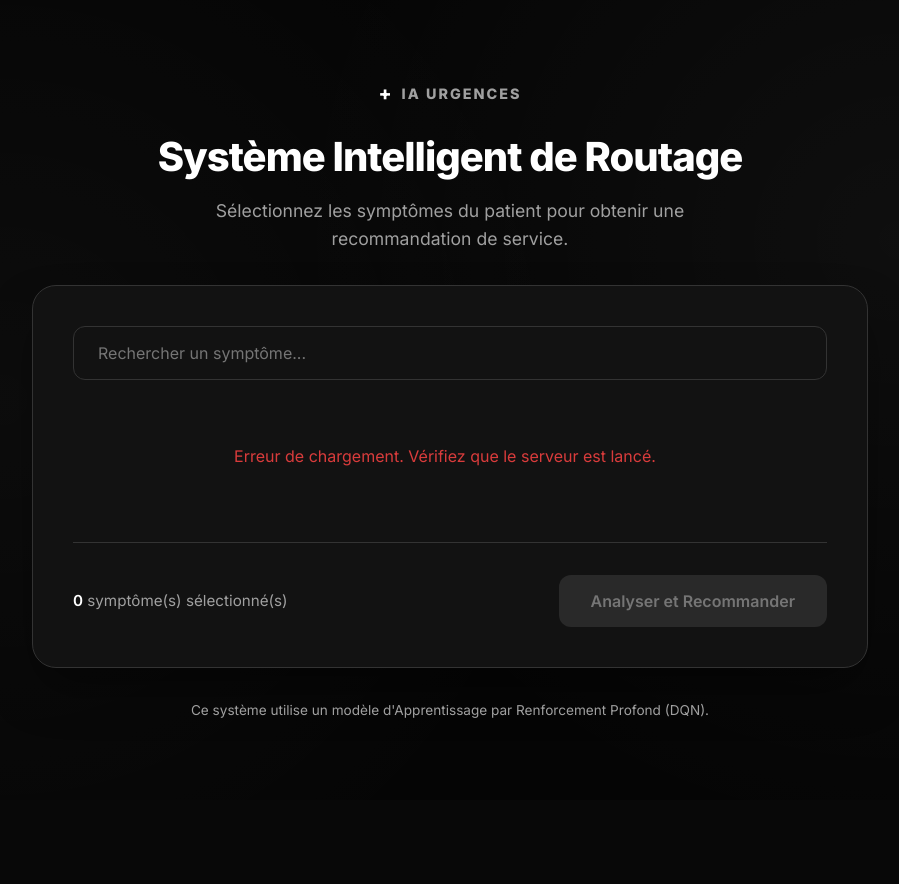
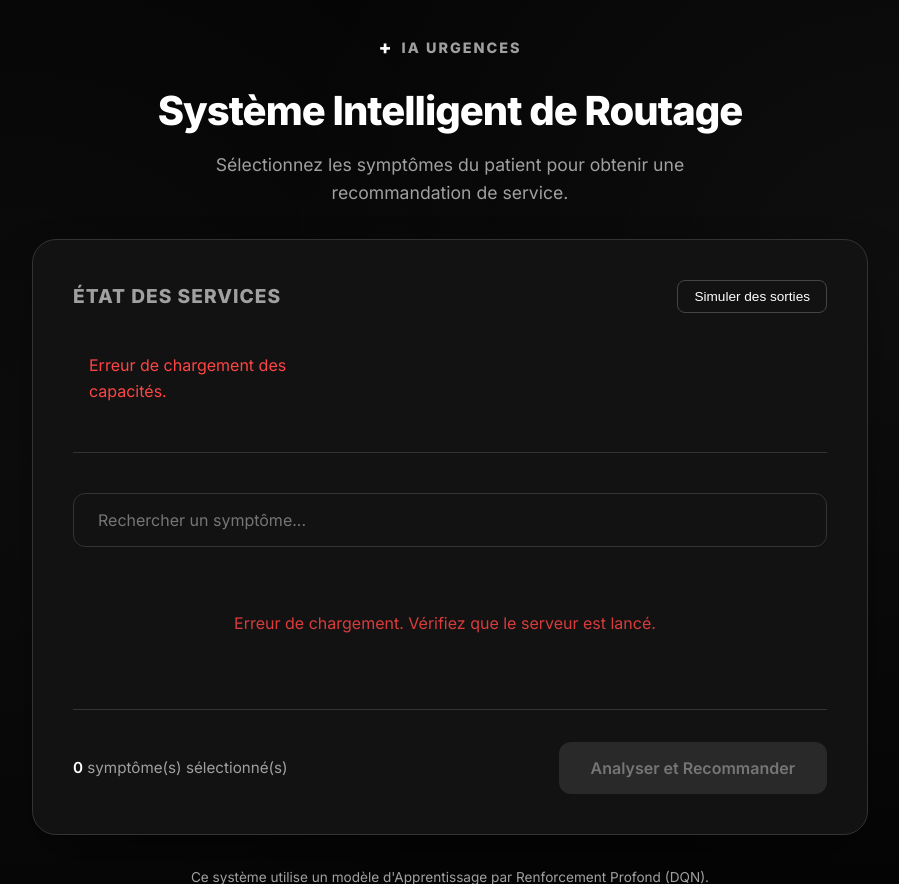
Before and after one commit to ZakiX0101/Syst-me-Intelligent-de-Routage-aux-Urgences, a Flask app: page / in a window 1280 px wide. Shown: the top 884 px of the page, without its empty margins (190-1089 px from the left). Before the commit the page ends 718 px from the top, so only its background shows below. Run offline with Flask 3, Linux system fonts and the light colour scheme.

Commit message:
feat: ajout de la gestion dynamique des capacités et action masking

```diff
--- a/app.py
+++ b/app.py
@@ -2,6 +2,7 @@ from flask import Flask, render_template, request, jsonify
 from flask_cors import CORS
 from stable_baselines3 import DQN
 import numpy as np
+import torch
 import os
 import sys
 
@@ -23,10 +24,14 @@ try:
     print("Chargement du modèle DQN...")
     model = DQN.load(MODEL_PATH)
     print("Modèle et environnement chargés avec succès.")
+
+    # Variable globale pour suivre les capacités en temps réel
+    real_capacities = np.zeros(env.n_services, dtype=np.int32)
 except Exception as e:
     print(f"Erreur lors du chargement: {e}")
     env = None
     model = None
+    real_capacities = None
 
 @app.route("/")
 def index():
@@ -38,6 +43,36 @@ def get_symptoms():
         return jsonify({"error": "Environnement non chargé"}), 500
 
     return jsonify({"symptoms": env.symptoms_list})
+
+@app.route("/api/capacities", methods=["GET"])
+def get_capacities():
+    if not env:
+        return jsonify({"error": "Environnement non chargé"}), 500
+
+    capacities_data = []
+    for i in range(env.n_services):
+        capacities_data.append({
+            "service": env.get_service_name(i),
+            "current": int(real_capacities[i]),
+            "max": int(env.max_capacity)
+        })
+
+    return jsonify({"capacities": capacities_data})
+
+@app.route("/api/discharge", methods=["POST"])
+def discharge():
+    global real_capacities
+    if not env:
+        return jsonify({"error": "Environnement non chargé"}), 500
+
+    # Simuler des sorties de patients (10% de chance pour chaque lit occupé)
+    discharges = np.random.binomial(real_capacities, p=0.1)
+    real_capacities -= discharges
+
+    # S'assurer qu'on ne descend pas en dessous de 0 (normalement impossible avec binomial mais par sécurité)
+    real_capacities = np.maximum(0, real_capacities)
+
+    return jsonify({"message": "Lits libérés avec succès", "discharged": int(np.sum(discharges))})
 
 @app.route("/api/predict", methods=["POST"])
 def predict():
@@ -57,20 +92,52 @@ def predict():
             idx = env.symptoms_list.index(symptom)
             symptom_vec[idx] = 1.0
 
-    # Capacités supposées à 0 (tous les services disponibles)
-    cap_vec = np.zeros(env.n_services, dtype=np.float32)
+    # Utilisation des capacités réelles
+    global real_capacities
+    cap_vec = real_capacities.astype(np.float32)
 
     # Concaténation
     obs = np.concatenate([symptom_vec, cap_vec])
 
-    # Prédiction
-    action, _ = model.predict(obs, deterministic=True)
+    # --- DEBUT DE L'ACTION MASKING ---
+    # Convertir l'observation en tenseur PyTorch et la passer au réseau
+    obs_tensor = torch.tensor(obs, dtype=torch.float32).unsqueeze(0).to(model.device)
+    with torch.no_grad():
+        q_values = model.q_net(obs_tensor).cpu().numpy()[0]
 
-    predicted_service = env.get_service_name(int(action))
+    # Appliquer le masque pour les services saturés
+    has_available_service = False
+    for i in range(env.n_services):
+        if real_capacities[i] >= env.max_capacity:
+            q_values[i] = -np.inf
+        else:
+            has_available_service = True
+
+    # S'il ne reste vraiment aucune place nulle part, on laisse le modèle choisir normalement
+    if not has_available_service:
+        # Reprendre l'ancienne prédiction
+        action, _ = model.predict(obs, deterministic=True)
+        action_idx = int(action)
+    else:
+        # Prendre l'action avec la plus grande Q-Value parmi celles disponibles
+        action_idx = int(np.argmax(q_values))
+    # --- FIN DE L'ACTION MASKING ---
+
+    predicted_service = env.get_service_name(action_idx)
+
+    # Vérifier si le service était déjà saturé avant d'y envoyer le patient
+    was_saturated = real_capacities[action_idx] >= env.max_capacity
+
+    # Mettre à jour la capacité réelle
+    real_capacities[action_idx] += 1
+    # On peut éventuellement borner à env.max_capacity si on rejette vraiment le patient
+    # Mais ici on le laisse dépasser pour montrer qu'il est surchargé à l'interface
 
     return jsonify({
         "service": predicted_service,
-        "action_id": int(action)
+        "action_id": action_idx,
+        "is_saturated": bool(was_saturated),
+        "capacity_after": int(real_capacities[action_idx])
     })
 
 if __name__ == "__main__":
--- a/static/css/style.css
+++ b/static/css/style.css
@@ -158,6 +158,111 @@ body {
     border-color: var(--accent-color);
     font-weight: 600;
     transform: scale(1.05);
+}
+
+/* Capacities Section */
+.capacities-section {
+    margin-bottom: 2.5rem;
+    padding-bottom: 2rem;
+    border-bottom: 1px solid var(--border-color);
+}
+
+.capacities-header {
+    display: flex;
+    justify-content: space-between;
+    align-items: center;
+    margin-bottom: 1.5rem;
+}
+
+.capacities-header h2 {
+    font-size: 1.2rem;
+    color: var(--text-secondary);
+    text-transform: uppercase;
+    letter-spacing: 1px;
+}
+
+.btn-secondary {
+    background: transparent;
+    color: var(--text-primary);
+    border: 1px solid #444;
+    padding: 0.5rem 1rem;
+    border-radius: 8px;
+    font-size: 0.85rem;
+    cursor: pointer;
+    transition: var(--transition);
+}
+
+.btn-secondary:hover {
+    background: rgba(255,255,255,0.1);
+    border-color: #888;
+}
+
+.capacities-grid {
+    display: grid;
+    grid-template-columns: repeat(auto-fill, minmax(200px, 1fr));
+    gap: 1rem;
+}
+
+.capacity-card {
+    background: rgba(255,255,255,0.03);
+    border: 1px solid var(--border-color);
+    border-radius: 12px;
+    padding: 1rem;
+    display: flex;
+    flex-direction: column;
+    gap: 0.5rem;
+}
+
+.capacity-name {
+    font-size: 0.9rem;
+    font-weight: 600;
+}
+
+.capacity-bar-bg {
+    width: 100%;
+    height: 8px;
+    background: #333;
+    border-radius: 4px;
+    overflow: hidden;
+}
+
+.capacity-bar-fill {
+    height: 100%;
+    background: #4caf50;
+    transition: width 0.3s ease, background-color 0.3s ease;
+}
+
+.capacity-card.warning .capacity-bar-fill {
+    background: #ff9800;
+}
+
+.capacity-card.danger .capacity-bar-fill {
+    background: #f44336;
+}
+
+.capacity-card.danger {
+    border-color: rgba(244, 67, 54, 0.5);
+    background: rgba(244, 67, 54, 0.05);
+}
+
+.capacity-stats {
+    display: flex;
+    justify-content: space-between;
+    font-size: 0.8rem;
+    color: var(--text-secondary);
+}
+
+.warning-msg {
+    color: #f44336;
+    font-weight: bold;
+    margin-bottom: 1.5rem;
+    padding: 0.5rem;
+    border: 1px solid rgba(244, 67, 54, 0.3);
+    background: rgba(244, 67, 54, 0.1);
+    border-radius: 8px;
+}
+.warning-msg.hidden {
+    display: none;
 }
 
 /* Action Section */
--- a/static/js/app.js
+++ b/static/js/app.js
@@ -6,6 +6,11 @@ document.addEventListener('DOMContentLoaded', () => {
     const resultContainer = document.getElementById('result-container');
     const predictedService = document.getElementById('predicted-service');
     const resetBtn = document.getElementById('reset-btn');
+
+    // Nouveaux éléments pour les capacités
+    const capacitiesContainer = document.getElementById('capacities-container');
+    const dischargeBtn = document.getElementById('discharge-btn');
+    const saturationWarning = document.getElementById('saturation-warning');
 
     let allSymptoms = [];
     let selectedSymptoms = new Set();
@@ -25,6 +30,46 @@ document.addEventListener('DOMContentLoaded', () => {
             console.error('Erreur lors du chargement des symptômes:', error);
             symptomsContainer.innerHTML = '<div class="loader" style="color: #ff4444;">Erreur de chargement. Vérifiez que le serveur est lancé.</div>';
         }
+    }
+
+    // 1.5. Charger les capacités
+    async function loadCapacities() {
+        try {
+            const response = await fetch('/api/capacities');
+            if (!response.ok) throw new Error('Erreur réseau');
+            const data = await response.json();
+
+            if (data.capacities) {
+                renderCapacities(data.capacities);
+            }
+        } catch (error) {
+            console.error('Erreur capacités:', error);
+            capacitiesContainer.innerHTML = '<div style="color:#ff4444; padding:1rem;">Erreur de chargement des capacités.</div>';
+        }
+    }
+
+    function renderCapacities(capacities) {
+        capacitiesContainer.innerHTML = '';
+        capacities.forEach(cap => {
+            const percent = (cap.current / cap.max) * 100;
+            let statusClass = '';
+            if (percent >= 100) statusClass = 'danger';
+            else if (percent >= 70) statusClass = 'warning';
+
+            const card = document.createElement('div');
+            card.className = `capacity-card ${statusClass}`;
+            card.innerHTML = `
+                <div class="capacity-name">${cap.service}</div>
+                <div class="capacity-bar-bg">
+                    <div class="capacity-bar-fill" style="width: ${Math.min(percent, 100)}%"></div>
+                </div>
+                <div class="capacity-stats">
+                    <span>${cap.current} / ${cap.max} lits</span>
+                    <span>${Math.min(Math.round(percent), 100)}%</span>
+                </div>
+            `;
+            capacitiesContainer.appendChild(card);
+        });
     }
 
     // 2. Afficher les symptômes
@@ -93,6 +138,7 @@ document.addEventListener('DOMContentLoaded', () => {
         predictBtn.disabled = true;
         predictBtn.textContent = 'Analyse en cours...';
         resultContainer.classList.add('hidden');
+        saturationWarning.classList.add('hidden');
 
         try {
             const response = await fetch('/api/predict', {
@@ -110,7 +156,15 @@ document.addEventListener('DOMContentLoaded', () => {
 
             // Afficher le résultat
             predictedService.textContent = data.service;
+
+            if (data.is_saturated) {
+                saturationWarning.classList.remove('hidden');
+            }
+
             resultContainer.classList.remove('hidden');
+
+            // Rafraîchir les jauges de capacité
+            await loadCapacities();
 
             // Scroll au résultat
             resultContainer.scrollIntoView({ behavior: 'smooth', block: 'nearest' });
@@ -131,9 +185,26 @@ document.addEventListener('DOMContentLoaded', () => {
         renderSymptoms(allSymptoms);
         searchInput.value = '';
         resultContainer.classList.add('hidden');
+        saturationWarning.classList.add('hidden');
         window.scrollTo({ top: 0, behavior: 'smooth' });
+    });
+
+    // 7. Simuler sorties
+    dischargeBtn.addEventListener('click', async () => {
+        dischargeBtn.disabled = true;
+        dischargeBtn.textContent = 'Libération...';
+        try {
+            await fetch('/api/discharge', { method: 'POST' });
+            await loadCapacities();
+        } catch(e) {
+            console.error(e);
+        } finally {
+            dischargeBtn.disabled = false;
+            dischargeBtn.textContent = 'Simuler des sorties';
+        }
     });
 
     // Init
     loadSymptoms();
+    loadCapacities();
 });
--- a/templates/index.html
+++ b/templates/index.html
@@ -18,6 +18,16 @@
         </header>
 
         <main class="main-content">
+            <section class="capacities-section">
+                <div class="capacities-header">
+                    <h2>État des Services</h2>
+                    <button id="discharge-btn" class="btn-secondary">Simuler des sorties</button>
+                </div>
+                <div class="capacities-grid" id="capacities-container">
+                    <div class="loader">Chargement...</div>
+                </div>
+            </section>
+
             <section class="symptoms-section">
                 <div class="search-bar-container">
                     <input type="text" id="symptom-search" placeholder="Rechercher un symptôme..." autocomplete="off">
@@ -42,6 +52,7 @@
                 <div class="result-card">
                     <h3>Service Recommandé</h3>
                     <div class="service-name" id="predicted-service">--</div>
+                    <div id="saturation-warning" class="warning-msg hidden">Attention: Ce service était déjà saturé ! Pénalité appliquée au modèle.</div>
                     <button id="reset-btn" class="btn-reset">Nouveau Patient</button>
                 </div>
             </section>
```
Also changed, not shown: train/train_dqn.py (+7 -3 lines), 2 other files.
